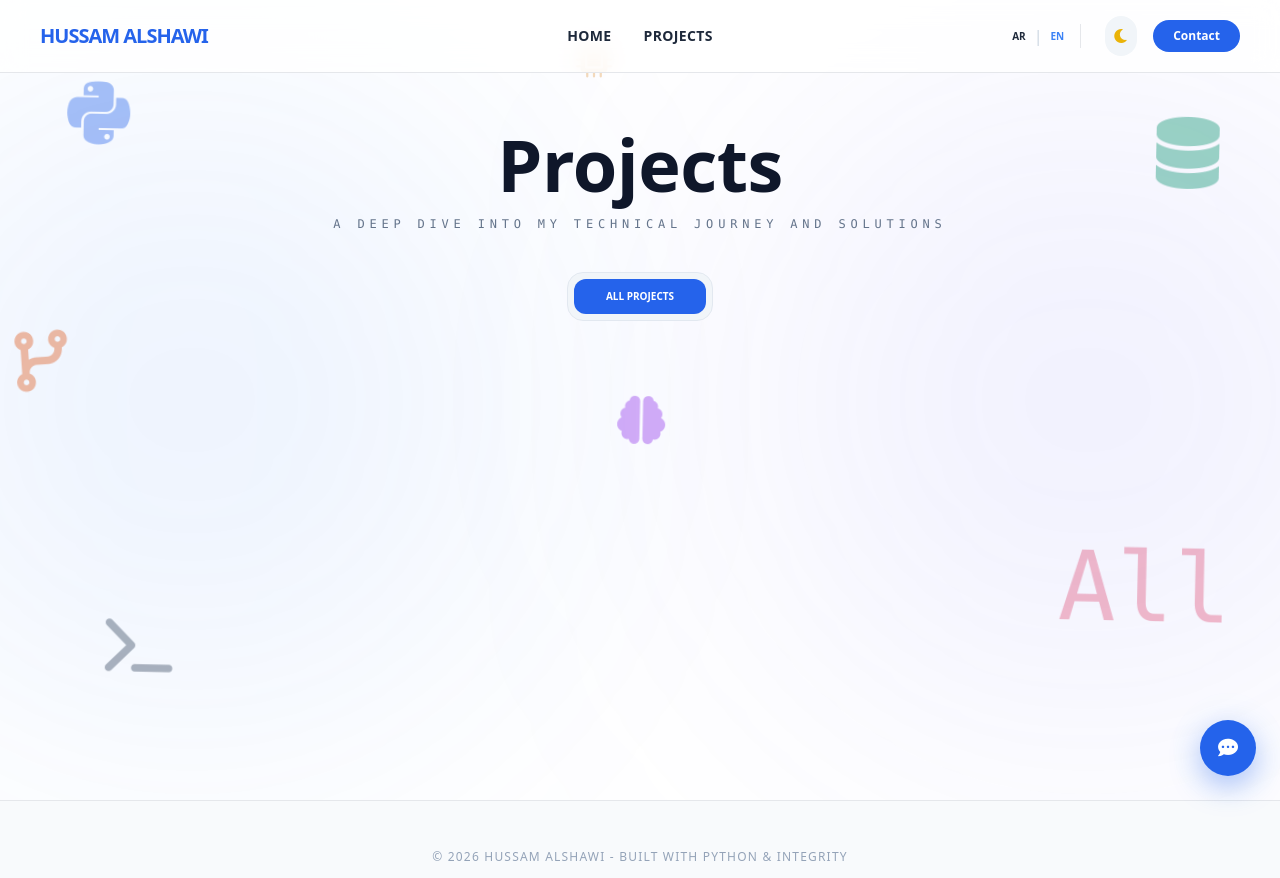
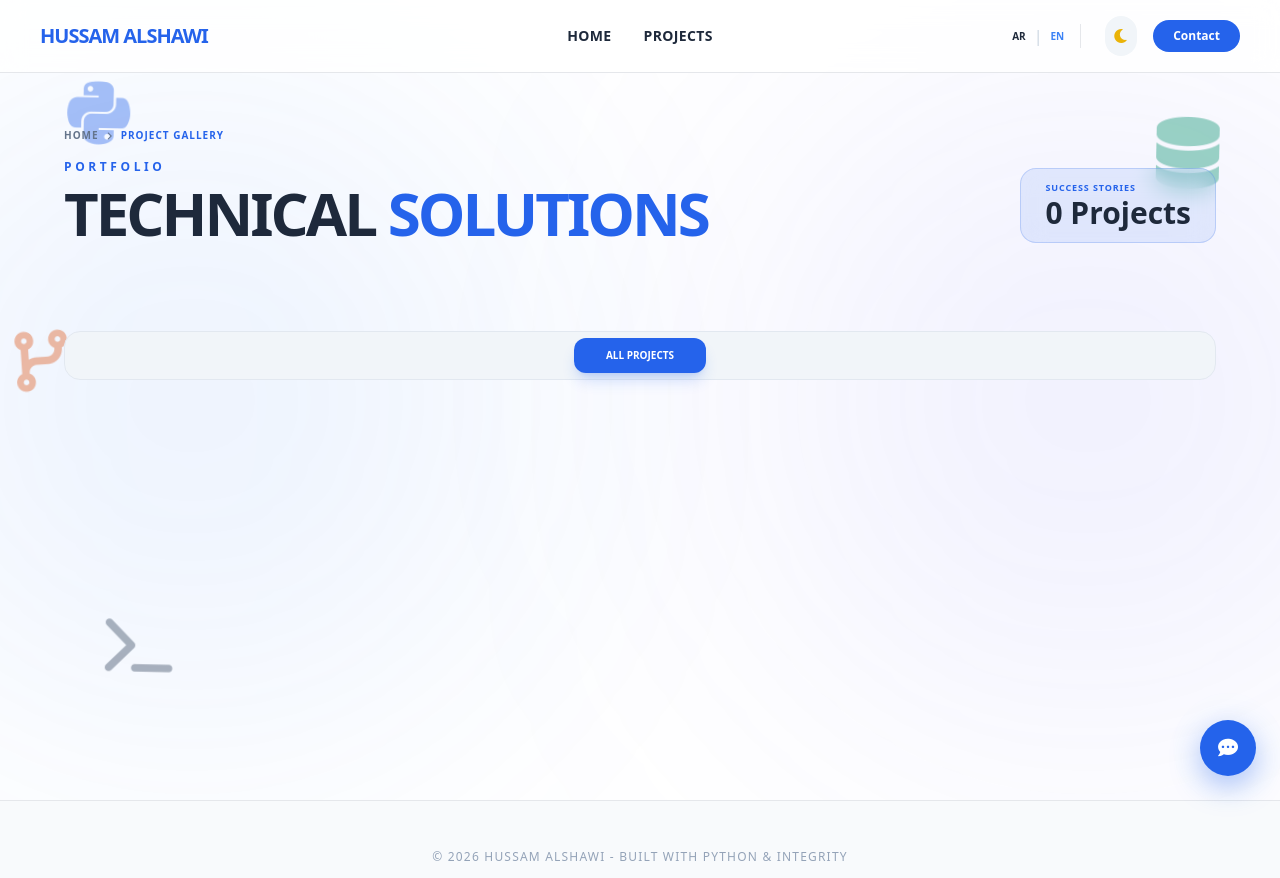
Before and after one commit to hussamahalshawi/hussamalshawi-portfolio, a Flask app: page /projects in a window 1280 px wide. Shown: the top 878 px of the page. Run offline with Flask 3, Linux system fonts and the light colour scheme; data that the repository does not hold is empty; some libraries are stand-ins or nearby versions.

Commit message:
style: unify projects page header and filtering UI with skills inventory design system

```diff
--- a/App/templates/projects.html
+++ b/App/templates/projects.html
@@ -1,25 +1,15 @@
 {% extends "base.html" %}
 {% block title %} All Projects | Hussam Alshawi {% endblock %}
+
 {% block content %}
 <section id="all-projects-page"
          class="min-h-screen w-full pt-32 pb-24 relative overflow-hidden bg-white dark:bg-[#0a0f1a] flex flex-col items-center">
 
     <div class="absolute inset-0 z-0 pointer-events-none overflow-hidden select-none">
-        <div class="absolute top-[10%] left-[5%] text-blue-600/40 dark:text-blue-400/30 text-7xl animate-float-slow"><i
-                class="fab fa-python"></i></div>
-        <div class="absolute top-[40%] left-[2%] text-orange-600/40 dark:text-orange-400/30 text-6xl animate-float-delayed">
-            <i class="fas fa-code-branch"></i></div>
-        <div class="absolute bottom-[15%] left-[8%] text-slate-700/40 dark:text-slate-300/30 text-6xl animate-float-slow">
-            <i class="fas fa-terminal"></i></div>
-        <div class="absolute top-[5%] left-[45%] text-amber-600/40 dark:text-amber-400/30 text-4xl animate-pulse"><i
-                class="fas fa-microchip"></i></div>
-        <div class="absolute top-[50%] left-[48%] text-purple-600/40 dark:text-purple-400/30 text-5xl animate-float-slow">
-            <i class="fas fa-brain"></i></div>
-        <div class="absolute top-[15%] right-[5%] text-emerald-600/40 dark:text-emerald-400/30 text-7xl animate-float-slow">
-            <i class="fas fa-database"></i></div>
-        <div class="absolute bottom-[20%] right-[4%] text-rose-600/30 dark:text-rose-400/25 text-8xl font-mono animate-float-slow">
-            All
-        </div>
+        <div class="absolute top-[10%] left-[5%] text-blue-600/40 dark:text-blue-400/30 text-7xl animate-float-slow"><i class="fab fa-python"></i></div>
+        <div class="absolute top-[40%] left-[2%] text-orange-600/40 dark:text-orange-400/30 text-6xl animate-float-delayed"><i class="fas fa-code-branch"></i></div>
+        <div class="absolute bottom-[15%] left-[8%] text-slate-700/40 dark:text-slate-300/30 text-6xl animate-float-slow"><i class="fas fa-terminal"></i></div>
+        <div class="absolute top-[15%] right-[5%] text-emerald-600/40 dark:text-emerald-400/30 text-7xl animate-float-slow"><i class="fas fa-database"></i></div>
 
         <div class="absolute top-[10%] left-[-10%] w-[50vw] h-[50vw] bg-blue-500/10 blur-[150px] rounded-full"></div>
         <div class="absolute bottom-[10%] right-[-10%] w-[50vw] h-[50vw] bg-indigo-500/10 blur-[150px] rounded-full"></div>
@@ -27,37 +17,44 @@
 
     <div class="max-w-[95%] mx-auto relative z-10 w-full flex-1 flex flex-col">
 
-        <div class="w-full mb-16 flex flex-col items-center">
-            <div class="text-center" data-aos="fade-down">
-                <h1 class="text-5xl md:text-7xl font-black text-slate-900 dark:text-white tracking-tight mb-4">
-                    Projects
+        <div class="max-w-6xl mx-auto mb-16 w-full" data-aos="fade-down">
+            <div class="flex flex-col md:flex-row md:items-end justify-between gap-6">
+                <div>
+                    <nav class="flex items-center gap-2 text-[10px] font-bold uppercase tracking-widest text-slate-500 mb-4">
+                        <a href="/" class="hover:text-blue-600 transition-colors">Home</a>
+                        <i class="fas fa-chevron-right text-[8px]"></i>
+                        <span class="text-blue-600">Project Gallery</span>
+                    </nav>
+                    <h2 class="text-blue-600 text-xs font-black uppercase tracking-[0.3em] mb-2">Portfolio</h2>
+                    <h1 class="text-4xl md:text-6xl font-black dark:text-white tracking-tighter uppercase">
+                        Technical <span class="text-blue-600">Solutions</span>
                     </h1>
-                <p class="text-slate-500 dark:text-slate-400 font-mono text-xs uppercase tracking-[0.4em]">
-                    A deep dive into my technical journey and solutions
-                </p>
+                </div>
+                <div class="bg-blue-600/10 border border-blue-600/20 px-6 py-3 rounded-2xl backdrop-blur-md">
+                    <span class="block text-[9px] font-black uppercase tracking-widest text-blue-600 mb-1">Success Stories</span>
+                    <span class="text-3xl font-black dark:text-white leading-none">{{ projects|length }} Projects</span>
+                </div>
+            </div>
         </div>
 
-            <div class="flex flex-wrap justify-center bg-slate-100 dark:bg-slate-900/50 p-1.5 rounded-2xl border border-slate-200 dark:border-slate-800 backdrop-blur-md mt-10"
+        <div class="flex flex-wrap justify-center bg-slate-100 dark:bg-slate-900/50 p-1.5 rounded-2xl border border-slate-200 dark:border-slate-800 backdrop-blur-md mt-6 mb-16 mx-auto w-full max-w-6xl"
              data-aos="fade-up">
-                <button onclick="filterAllProjects('all')"
-                        class="filter-btn active px-8 py-2.5 rounded-xl text-[10px] font-black uppercase transition-all duration-300">
+            <button onclick="filterAllProjects('all', event)"
+                    class="filter-btn active px-8 py-2.5 rounded-xl text-[10px] font-black uppercase transition-all duration-300 bg-blue-600 text-white shadow-lg shadow-blue-600/20">
                 All Projects
             </button>
             {% for cat in categories %}
-                <button onclick="filterAllProjects('{{ cat.name }}')"
+            <button onclick="filterAllProjects('{{ cat.name|replace(' ', '-') }}', event)"
                     class="filter-btn px-8 py-2.5 rounded-xl text-[10px] font-black uppercase transition-all duration-300 text-slate-500 hover:text-blue-500">
                 {{ "AI / ML" if cat.name == "Artificial Intelligence" else cat.name }}
             </button>
             {% endfor %}
         </div>
-        </div>
 
-        <div id="all-projects-grid"
-     class="flex overflow-x-auto lg:grid lg:grid-cols-4 gap-8 px-4 py-8 no-scrollbar items-stretch">
-
+        <div id="all-projects-grid" class="grid grid-cols-1 md:grid-cols-2 lg:grid-cols-3 xl:grid-cols-4 gap-8 px-4 py-8 items-stretch max-w-7xl mx-auto">
             {% for project in projects %}
             <div class="project-card group relative bg-white dark:bg-slate-900/40 backdrop-blur-3xl border border-slate-200/60 dark:border-slate-800/60 rounded-[3rem] p-3 transition-all duration-500 hover:-translate-y-4 hover:border-blue-500/50 hover:shadow-[0_0_30px_rgba(59,130,246,0.2)]"
-         data-category="{{ project.category.name if project.category else 'all' }}"
+                 data-category="{{ project.category.name|replace(' ', '-') if project.category else 'all' }}"
                  data-aos="fade-up"
                  data-aos-delay="{{ (loop.index0 % 4) * 100 }}">
 
@@ -67,12 +64,10 @@
 
                     <div class="relative h-52 overflow-hidden m-2 rounded-[2.2rem]">
                         <img src="{{ url_for('static', filename='images/' + (project.project_image[0] if project.project_image else 'default.jpg')) }}"
-                     class="w-full h-full object-cover transition-transform duration-1000 group-hover:scale-110">
-
-                <div class="absolute inset-0 bg-gradient-to-t from-[#0d1321]/90 via-transparent to-transparent opacity-60 group-hover:opacity-90 transition-opacity"></div>
-
+                             class="w-full h-full object-cover transition-transform duration-1000 group-hover:scale-110" alt="{{ project.project_name }}">
+                        <div class="absolute inset-0 bg-gradient-to-t from-[#0d1321]/90 via-transparent to-transparent opacity-60"></div>
                         <div class="absolute top-4 left-4">
-                    <span class="px-4 py-1.5 bg-blue-600/90 backdrop-blur-md text-white rounded-xl text-[8px] font-black uppercase tracking-tighter shadow-lg shadow-blue-900/40">
+                            <span class="px-4 py-1.5 bg-blue-600/90 backdrop-blur-md text-white rounded-xl text-[8px] font-black uppercase tracking-tighter">
                                 {{ project.category.name if project.category else 'Dev' }}
                             </span>
                         </div>
@@ -83,11 +78,9 @@
                             <div class="w-1.5 h-1.5 rounded-full bg-blue-500 animate-pulse"></div>
                             <span class="text-[8px] font-black text-slate-400 uppercase tracking-widest">Masterpiece</span>
                         </div>
-
-                <h3 class="text-xl font-black text-slate-900 dark:text-white mb-3 line-clamp-1 group-hover:text-blue-500 transition-colors tracking-tight">
+                        <h3 class="text-xl font-black text-slate-900 dark:text-white mb-3 line-clamp-1 group-hover:text-blue-500 transition-colors tracking-tight uppercase">
                             {{ project.project_name }}
                         </h3>
-
                         <p class="text-slate-500 dark:text-slate-400 text-[11px] mb-8 line-clamp-3 leading-relaxed font-medium">
                             {{ project.description }}
                         </p>
@@ -95,15 +88,12 @@
                         <div class="mt-auto flex items-center justify-between border-t border-slate-100 dark:border-slate-800/50 pt-5">
                             <a href="{{ url_for('portfolio.project_details', project_id=project.id|string) }}"
                                class="group/link flex items-center gap-2 px-4 py-2 bg-slate-50 dark:bg-slate-800/50 hover:bg-blue-600 dark:hover:bg-blue-600 rounded-xl transition-all duration-300">
-                        <span class="text-[9px] font-black uppercase text-slate-600 dark:text-slate-300 group-hover/link:text-white tracking-widest">
-                            Analyze Case
-                        </span>
+                                <span class="text-[9px] font-black uppercase text-slate-600 dark:text-slate-300 group-hover/link:text-white tracking-widest">Analyze Case</span>
                                 <i class="fas fa-chevron-right text-[8px] text-blue-500 group-hover/link:text-white transition-transform group-hover/link:translate-x-1"></i>
                             </a>
-
                             {% if project.github_url %}
                             <a href="{{ project.github_url }}" target="_blank"
-                       class="w-10 h-10 rounded-xl bg-slate-900 dark:bg-slate-800 flex items-center justify-center text-white hover:bg-blue-600 transition-all duration-300 shadow-lg shadow-black/10">
+                               class="w-10 h-10 rounded-xl bg-slate-900 dark:bg-slate-800 flex items-center justify-center text-white hover:bg-blue-600 transition-all duration-300 shadow-lg">
                                 <i class="fab fa-github text-lg"></i>
                             </a>
                             {% endif %}
@@ -116,4 +106,27 @@
     </div>
 </section>
 
+<script>
+function filterAllProjects(category, event) {
+    // تحديث الأزرار
+    document.querySelectorAll('.filter-btn').forEach(btn => {
+        btn.classList.remove('active', 'bg-blue-600', 'text-white', 'shadow-lg');
+        btn.classList.add('text-slate-500');
+    });
+    event.currentTarget.classList.add('active', 'bg-blue-600', 'text-white', 'shadow-lg');
+
+    // الفلترة
+    const projects = document.querySelectorAll('.project-card');
+    projects.forEach(project => {
+        if (category === 'all' || project.getAttribute('data-category') === category) {
+            project.style.display = 'block';
+            setTimeout(() => { project.style.opacity = '1'; project.style.transform = 'scale(1)'; }, 10);
+        } else {
+            project.style.opacity = '0';
+            project.style.transform = 'scale(0.95)';
+            setTimeout(() => { project.style.display = 'none'; }, 300);
+        }
+    });
+}
+</script>
 {% endblock %}
```
Lines whose indentation alone changed are shown as unchanged.
